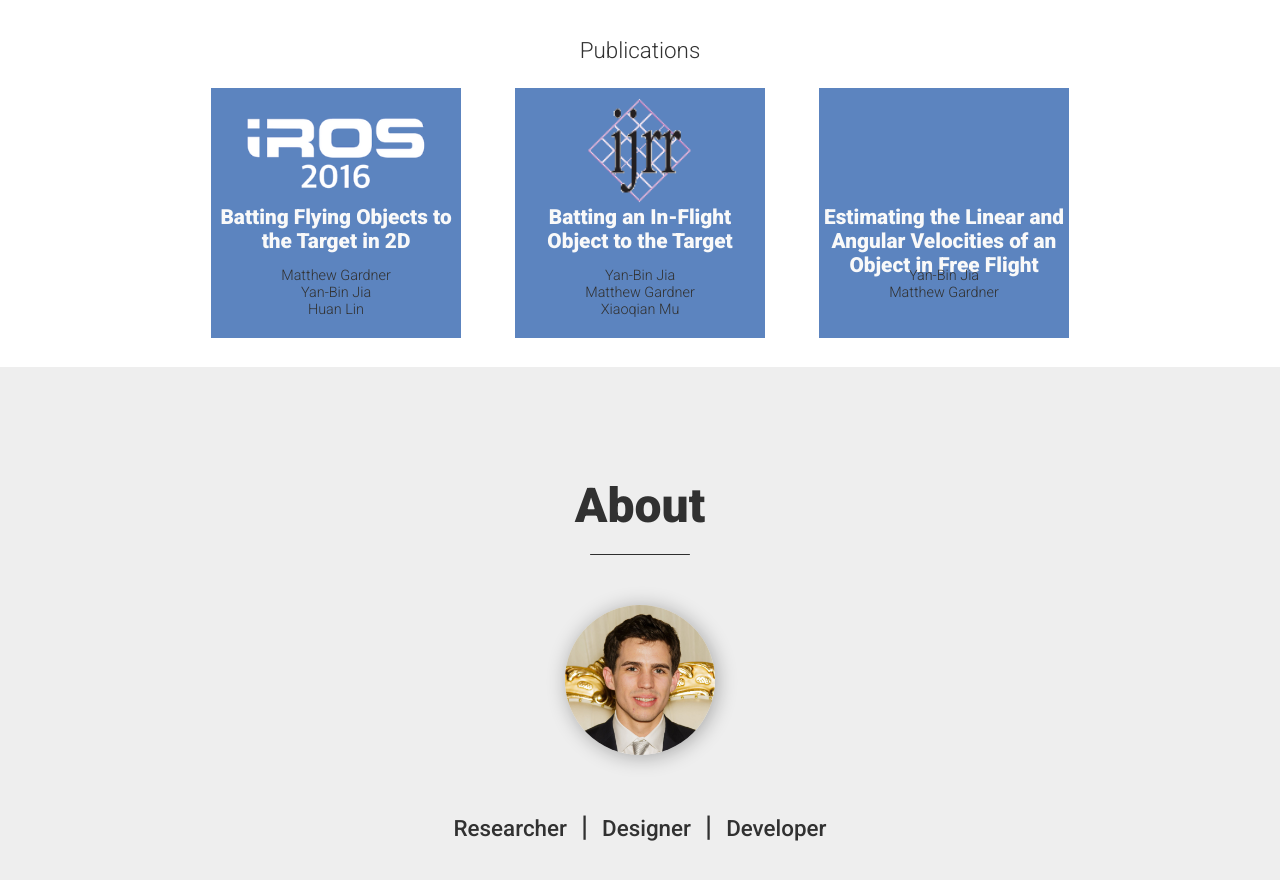
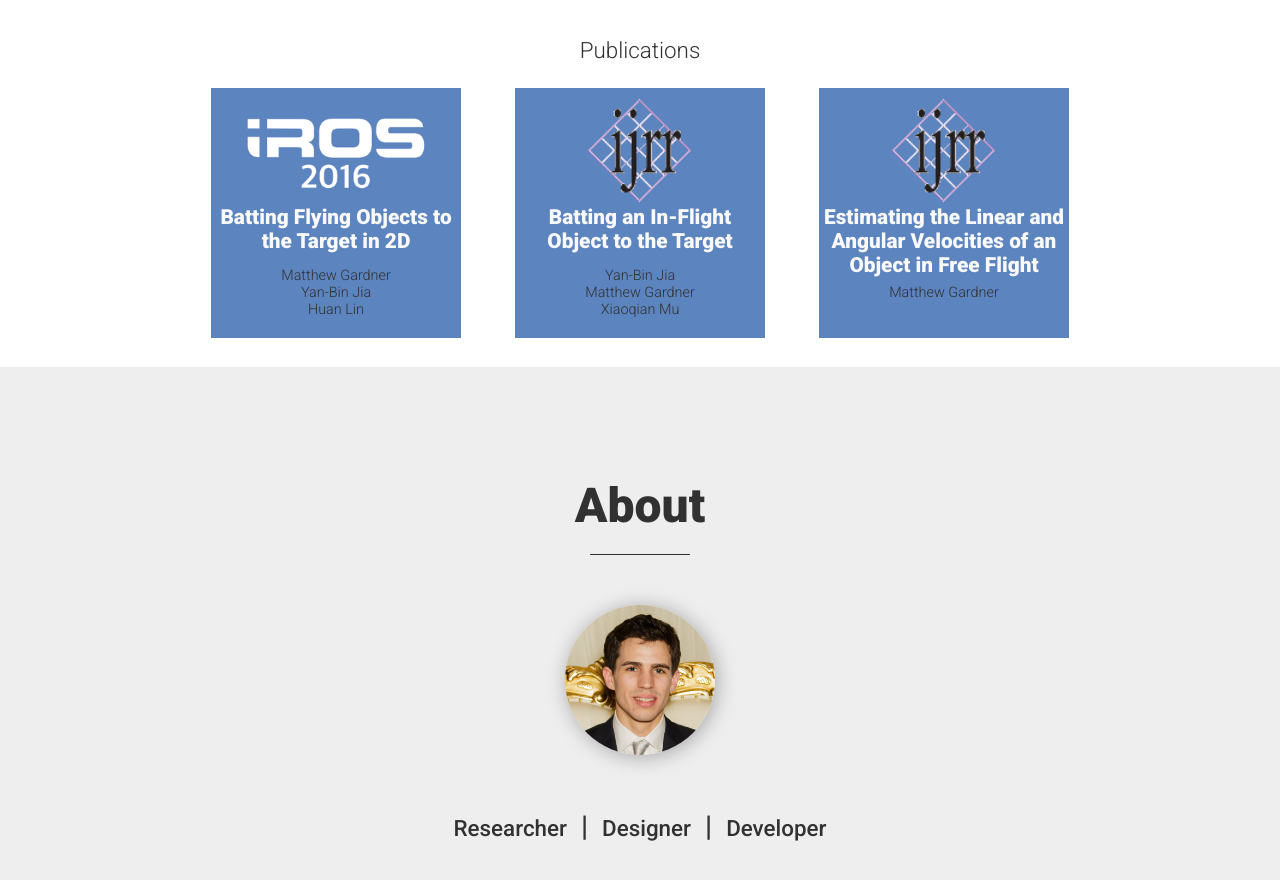
Before and after one commit to mattga/mattga.github.io, a plain HTML site: page index.html in a window 1280 px wide. Shown: the part 1735-2615 px from the top of the page. Drawn offline with Linux system fonts and the light colour scheme; no server answers.

Commit message:
Update index.html

```diff
--- a/index.html
+++ b/index.html
@@ -280,8 +280,9 @@
                     <div class="proj">
                         <a href="http://robotics.cs.iastate.edu/papers/ICRA19a-submit.pdf" target="_blank">
                             <div id="pub" class="projtile" style="background: #5C84BF;">
+                                <img id="ijrr17_thumb" class="centered" src="images/ijrr.png">
                                 <h4 class="projdesc">Estimating the Linear and Angular Velocities of an Object in Free Flight</h4>
-                                <h5>Yan-Bin Jia<br>Matthew Gardner</h5>
+                                <h5><br>Matthew Gardner</h5>
                                 <div class="projtile-inner">
                                     <a id="yt" href="https://youtu.be/o7Zc0ZGgPZ4" target="_blank">
                                         <img class="yt_btn" src="images/youtube.png">
```
